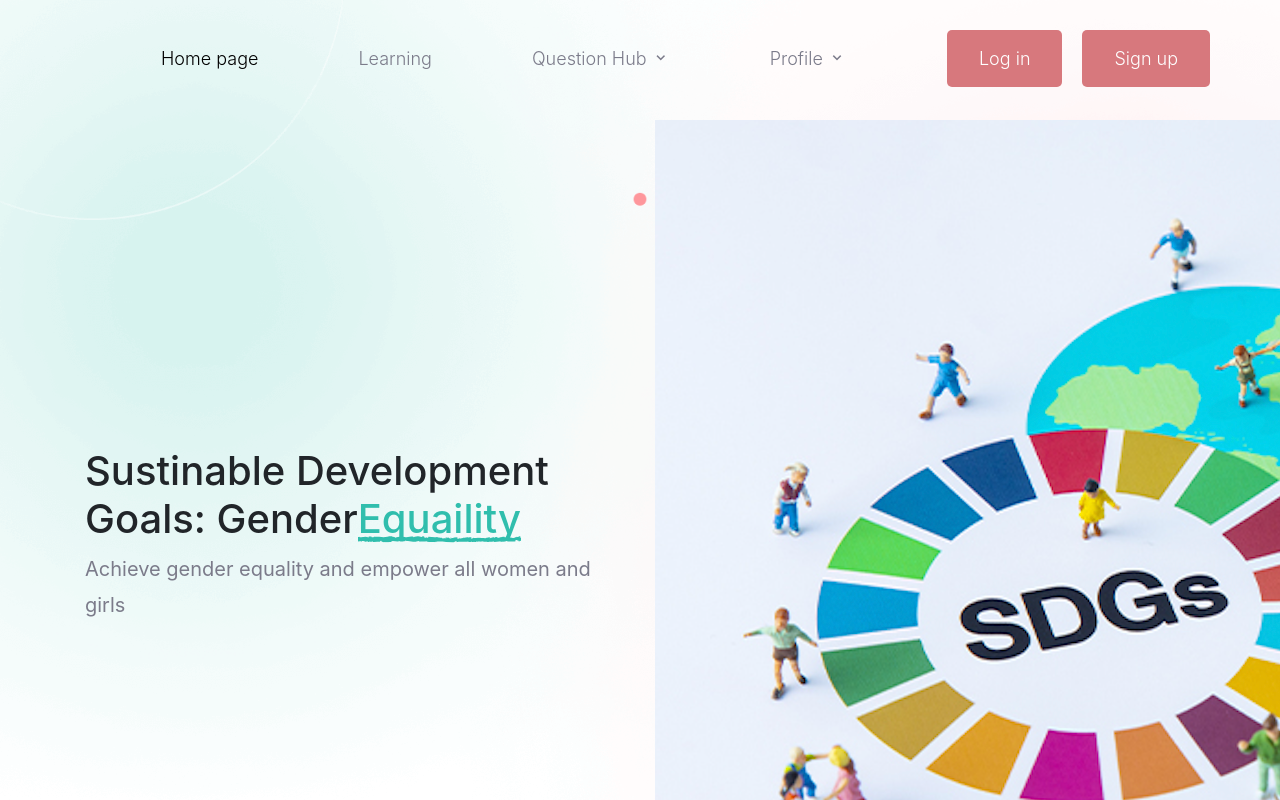
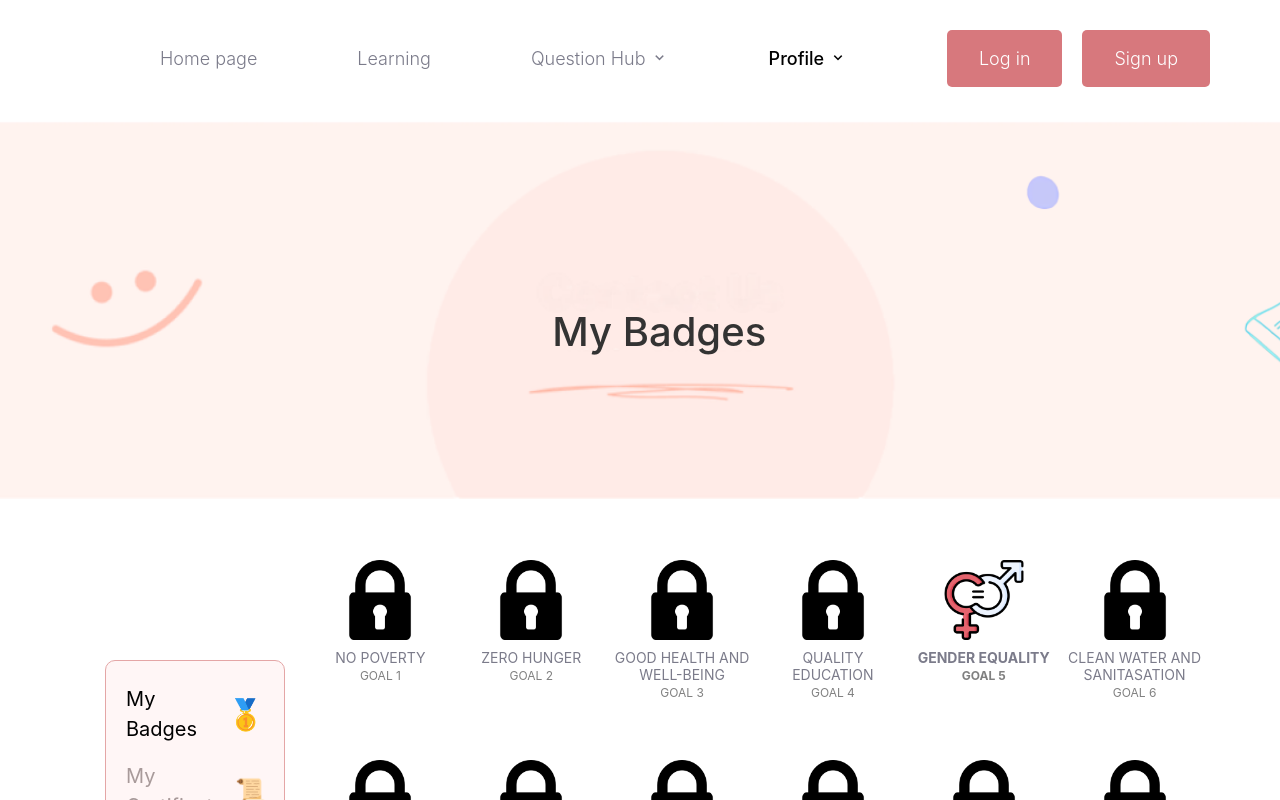
Before and after one commit to Leshangpang/COMP30022-SDGs-Frontend, a Vue app in the folder itp-front/: page /#/badges in a window 1280 px wide. Before the commit this address led to /#/. Shown: the top 800 px of the page. Built offline with nearby package versions, Linux system fonts and the light colour scheme; a web font is replaced by a local one.

Commit message:
[TASK-208] Added bold to highlight for current page <<added>>

```diff
--- a/itp-front/src/components/Header.vue
+++ b/itp-front/src/components/Header.vue
@@ -67,8 +67,8 @@
                 </ul>
               </li>
 
-              <!-- Profile Dropdown -->
-              <li class="nav-item dropdown" :class="{ active: isProfileActive }">
+              <!-- Profile Dropdown: Apply the 'active' class when isProfileActive is true -->
+              <li class="nav-item dropdown" :class="{ 'active': isProfileActive }">
                 <a href="javascript:void(0)" class="dropdown-toggle nav-link">
                   Profile
                   <i class="bx bx-chevron-down"></i>
@@ -114,19 +114,22 @@
 </template>
 
 
+
 <script>
 export default {
   data() {
     return {
       isSticky: false,
-      button_active_state: false
+      button_active_state: false,
     };
   },
   computed: {
     // Check if either 'Badges' or 'Certificate' routes are active
     isProfileActive() {
-      return this.$route.name === 'Badges' || this.$route.name === 'Certificate';
-    }
+      return (
+        this.$route.name === 'Badges' || this.$route.name === 'Certificate'
+      );
+    },
   },
   created() {
     window.addEventListener('scroll', this.handleScroll);
@@ -138,8 +141,8 @@ export default {
     handleScroll() {
       const scrollTop = window.pageYOffset || document.documentElement.scrollTop;
       this.isSticky = scrollTop > 50; // Adjust as needed
-    }
-  }
+    },
+  },
 };
 </script>
 
@@ -216,16 +219,26 @@ export default {
 .edumim-nav .navbar .navbar-nav .nav-item a {
   color: var(--paragraphColor);
   font-size: 18px;
-  font-weight: 300;
+  font-weight: 300; /* Normal weight */
   padding-left: 0;
   padding-right: 0;
   padding-top: 25px;
   padding-bottom: 25px;
 }
 
-.edumim-nav .navbar .navbar-nav .nav-item a:hover, .edumim-nav .navbar .navbar-nav .nav-item a.router-link-active {
+/* Apply slight bold styling to active links */
+.edumim-nav .navbar .navbar-nav .nav-item a:hover,
+.edumim-nav .navbar .navbar-nav .nav-item a.router-link-active,
+.edumim-nav .navbar .navbar-nav .nav-item.active a {
   color: var(--blackColor);
+  font-weight: 500;
 }
+
+/* Profile dropdown should be bold when either badges or certificate is active */
+.edumim-nav .navbar .navbar-nav .nav-item.active > a {
+  font-weight: 500; /* Slightly bold */
+}
+
 
 .edumim-nav .navbar .navbar-nav .nav-item .dropdown-toggle {
   padding-right: 0px;
```
